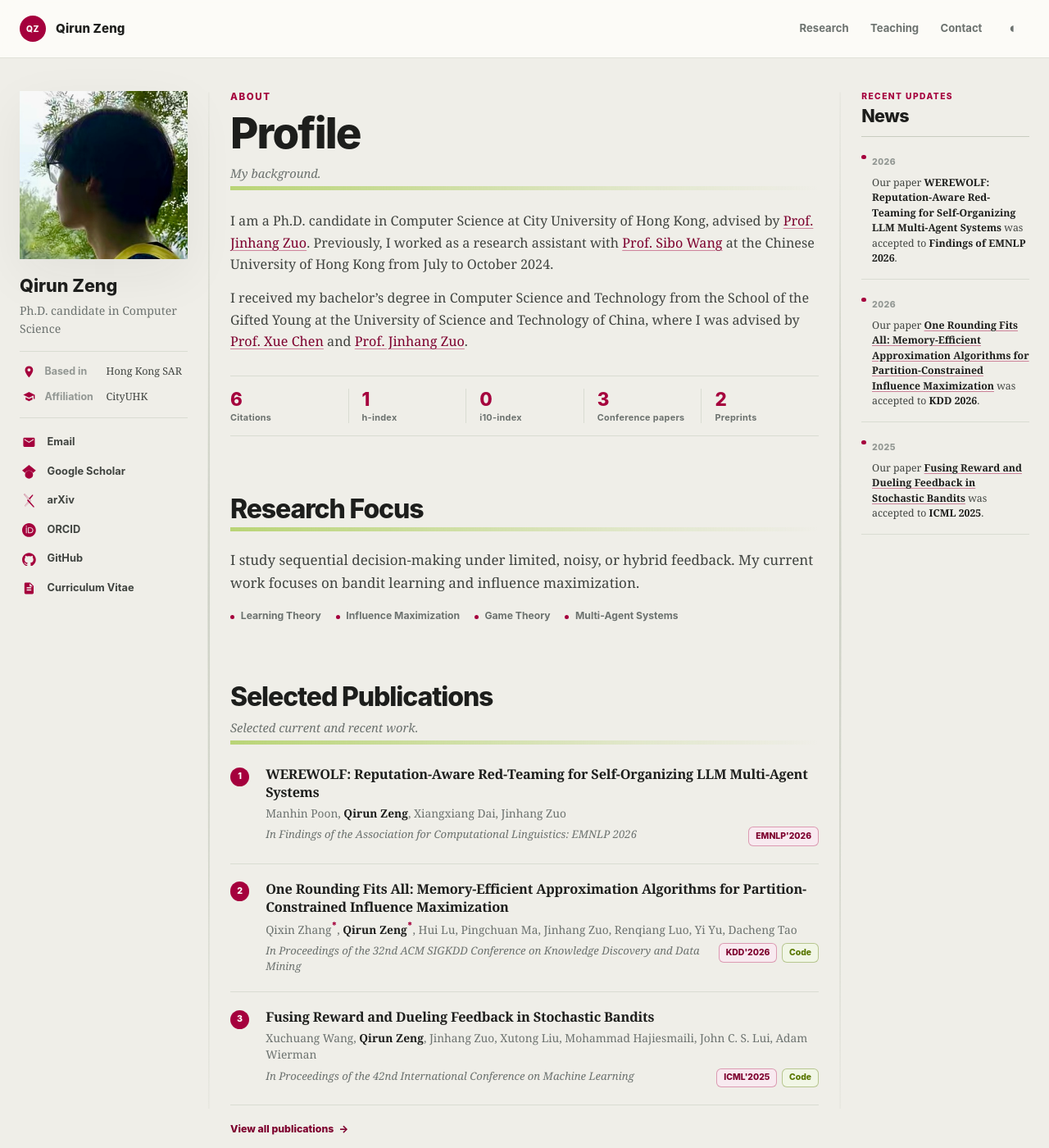
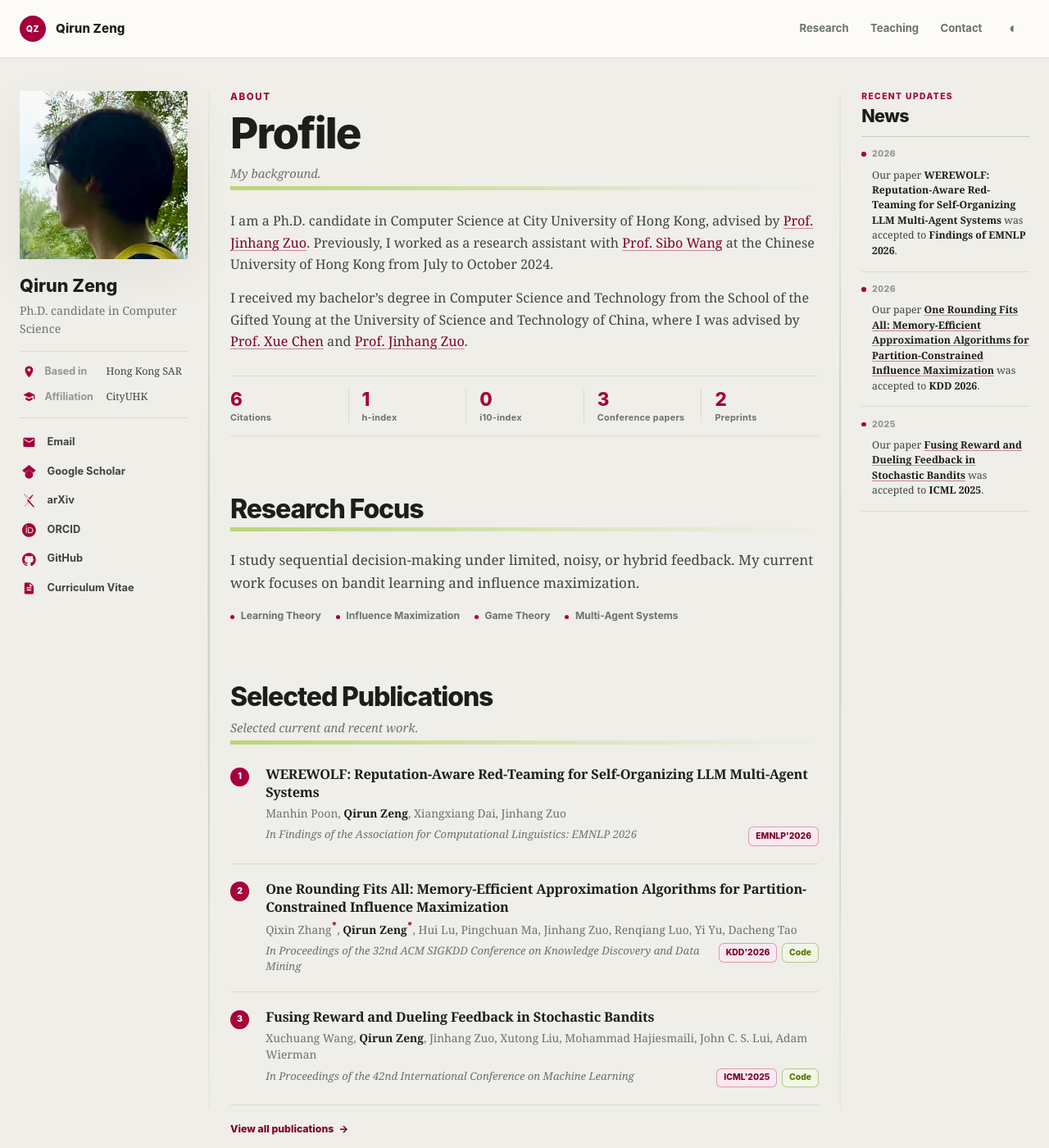
Before and after one commit to qirunzeng/qirunzeng.github.io, a Jekyll site: the page built from index.html, in a window 1280 px wide and 1400 px high. Shown: the whole window at 82% size. Built offline with Jekyll 4.4.1, drawn with Linux system fonts in a browser that asks for light colours.

Commit message:
Align news markers with dates

```diff
--- a/assets/css/main.css
+++ b/assets/css/main.css
@@ -610,20 +610,23 @@ a {
 }
 
 .news-rail__item {
-  position: relative;
-  padding: 0.9rem 0 0.95rem 0.8rem;
+  display: grid;
+  padding: 0.9rem 0 0.95rem;
+  align-items: start;
   border-bottom: 1px solid var(--line);
+  grid-template-columns: 0.34rem minmax(0, 1fr);
+  column-gap: 0.46rem;
 }
 
 .news-rail__item::before {
-  position: absolute;
-  top: 1.38rem;
-  left: 0;
   width: 0.34rem;
   height: 0.34rem;
+  align-self: center;
   border-radius: 50%;
   background: var(--wine);
   content: "";
+  grid-column: 1;
+  grid-row: 1;
 }
 
 .news-rail__date {
@@ -634,6 +637,8 @@ a {
   font-variant-numeric: tabular-nums;
   letter-spacing: 0.04em;
   line-height: 1.3;
+  grid-column: 2;
+  grid-row: 1;
 }
 
 .news-rail__body,
@@ -642,6 +647,11 @@ a {
   color: var(--ink-soft);
   font-size: 0.77rem;
   line-height: 1.5;
+}
+
+.news-rail__body {
+  grid-column: 2;
+  grid-row: 2;
 }
 
 .news-rail__body strong {
```
